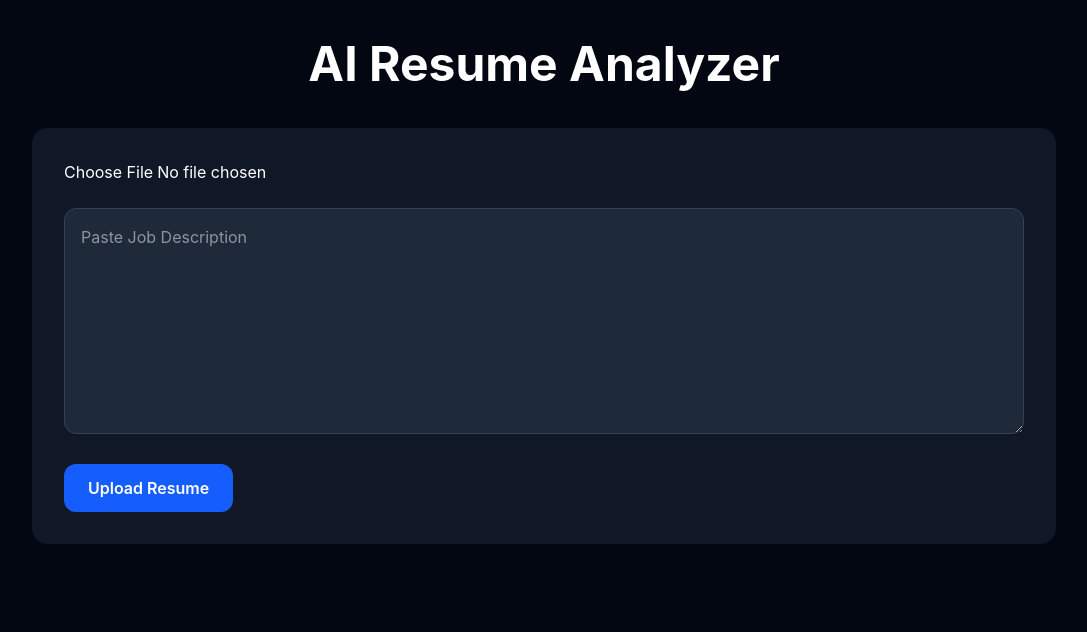
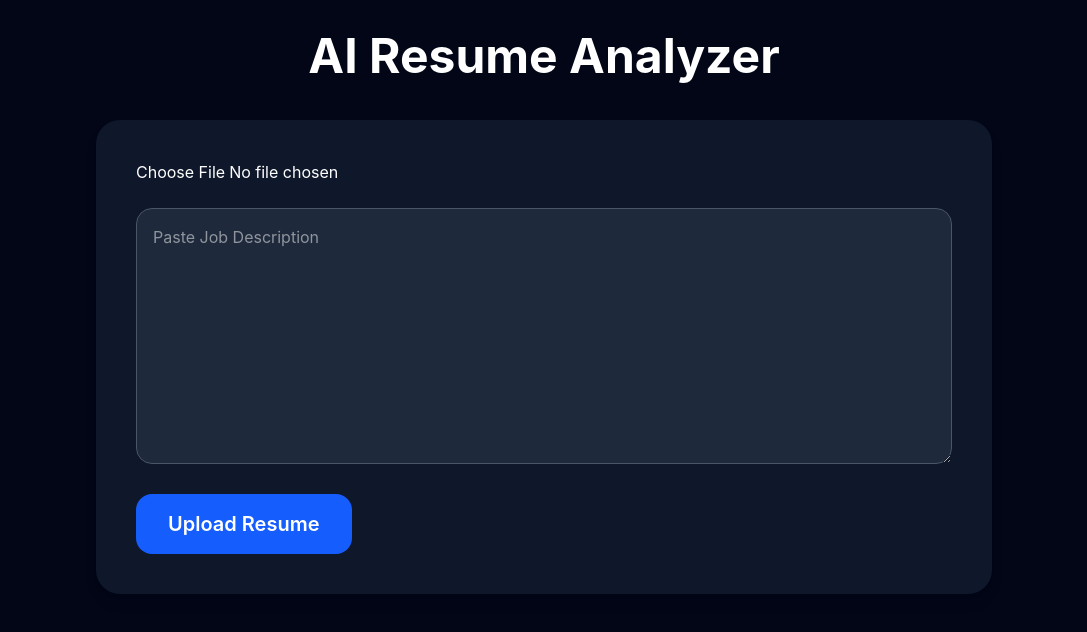
Before and after one commit to dikshikka03/ai-resume-analyzer, a React (Vite) app in the folder frontend-react/: page / in a window 1280 px wide. Shown: the top 632 px of the page, without its empty margins (96-1183 px from the left). Built offline with nearby package versions, Linux system fonts and the light colour scheme.

Commit message:
Replace frontend app

```diff
--- a/frontend-react/src/App.jsx
+++ b/frontend-react/src/App.jsx
@@ -1,61 +1,37 @@
 import { useState } from "react";
-
-import {
-  PieChart,
-  Pie,
-  Cell,
-  Tooltip
-} from "recharts";
+import "./App.css";
 
 function App() {
-
   const [file, setFile] = useState(null);
-
+  const [jobDescription, setJobDescription] = useState("");
   const [result, setResult] = useState(null);
-
-  const [jobDescription, setJobDescription] =
-    useState("");
-
   const [loading, setLoading] = useState(false);
 
-  const [error, setError] = useState("");
-
-  const COLORS = [
-    "#3B82F6",
-    "#10B981"
-  ];
-
   const uploadResume = async () => {
-
+    try {
       if (!file) {
-
         alert("Please select a resume");
-
         return;
       }
 
       setLoading(true);
 
-    setError("");
-
       const formData = new FormData();
 
       formData.append("resume", file);
+      formData.append("jobDescription", jobDescription);
 
-    formData.append(
-      "jobDescription",
-      jobDescription
+      const response = await fetch(
+        "https://ai-resume-analyzer-production-557e.up.railway.app/upload",
+        {
+          method: "POST",
+          body: formData,
+        }
       );
 
-    try {
-
-      const response = await fetch(
-        "http://ai-resume-analyzer-production-557e.up.railway.app/upload",
-        {
-          method: "POST",
-          body: formData
+      if (!response.ok) {
+        throw new Error("Upload failed");
       }
-      );
 
       const data = await response.json();
 
@@ -63,257 +39,112 @@ function App() {
 
       setResult(data);
 
+    } catch (error) {
+      console.log(error);
+      alert("Something went wrong");
+    } finally {
+      setLoading(false);
     }
-    catch (err) {
-
-      setError("Something went wrong");
-
-    }
-    finally {
-
-      setLoading(false);
-
-    }
-
   };
 
-  const chartData = [
-
-    {
-      name: "Matched",
-      value: result?.atsScore || 0
-    },
-
-    {
-      name: "Remaining",
-      value: 100 - (result?.atsScore || 0)
-    }
-
-  ];
-
   return (
-
-    <div className="min-h-screen bg-gray-950 text-white p-10">
-
-      <div className="max-w-5xl mx-auto">
+    <div className="min-h-screen bg-[#020617] text-white p-8">
 
       <h1 className="text-5xl font-bold text-center mb-10">
         AI Resume Analyzer
       </h1>
 
-        <div className="bg-gray-900 p-8 rounded-2xl">
+      <div className="max-w-4xl mx-auto bg-[#0f172a] p-10 rounded-3xl shadow-lg">
 
         <input
           type="file"
+          accept=".pdf"
+          onChange={(e) => setFile(e.target.files[0])}
           className="mb-6"
-            onChange={(e) =>
-              setFile(e.target.files[0])
-            }
         />
 
         <textarea
-            rows="8"
           placeholder="Paste Job Description"
           value={jobDescription}
-            onChange={(e) =>
-              setJobDescription(e.target.value)
-            }
-            className="
-              w-full
-              p-4
-              rounded-xl
-              bg-gray-800
-              border
-              border-gray-700
-              mb-6
-            "
+          onChange={(e) => setJobDescription(e.target.value)}
+          className="w-full h-64 p-4 rounded-2xl bg-[#1e293b] text-white border border-gray-600 outline-none mb-6"
         />
 
         <button
           onClick={uploadResume}
-            disabled={loading}
-            className="
-              bg-blue-600
-              hover:bg-blue-700
-              px-6
-              py-3
-              rounded-xl
-              font-semibold
-            "
+          className="bg-blue-600 hover:bg-blue-700 px-8 py-4 rounded-2xl text-xl font-semibold"
         >
-
-            {
-              loading ? (
-
-                <div className="flex items-center gap-2">
-
-                  <div
-                    className="
-                      w-5
-                      h-5
-                      border-2
-                      border-white
-                      border-t-transparent
-                      rounded-full
-                      animate-spin
-                    "
-                  ></div>
-
-                  <span>
-                    Analyzing...
-                  </span>
-
-                </div>
-
-              ) : (
-
-                "Upload Resume"
-
-              )
-            }
-
+          {loading ? "Uploading..." : "Upload Resume"}
         </button>
 
-          {
+        {result && (
+          <div className="mt-10 grid grid-cols-1 md:grid-cols-2 gap-6">
 
-            error && (
-
-              <p className="text-red-400 mt-4">
-                {error}
-              </p>
-
-            )
-
-          }
-
-        </div>
-
-        {
-
-          result && (
-
-            <div className="grid md:grid-cols-2 gap-6 mt-10">
-
-              <div className="bg-gray-900 p-6 rounded-2xl">
-
-                <h2 className="text-2xl font-bold mb-4">
+            <div className="bg-[#0f172a] p-6 rounded-3xl">
+              <h2 className="text-3xl font-bold mb-4">
                 ATS Match
               </h2>
 
-                <PieChart width={250} height={250}>
-
-                  <Pie
-                    data={chartData}
-                    cx="50%"
-                    cy="50%"
-                    innerRadius={60}
-                    outerRadius={90}
-                    dataKey="value"
-                  >
-
-                    {
-                      chartData.map(
-                        (entry, index) => (
-
-                          <Cell
-                            key={index}
-                            fill={COLORS[index]}
-                          />
-
-                        )
-                      )
-                    }
-
-                  </Pie>
-
-                  <Tooltip />
-
-                </PieChart>
-
-                <p className="text-3xl text-center text-blue-400">
+              <p className="text-5xl text-blue-400">
                 {result.atsScore}%
               </p>
-
             </div>
 
-              <div className="bg-gray-900 p-6 rounded-2xl">
-
-                <h2 className="text-2xl font-bold">
-                  Resume Score
-                </h2>
-
-                <p className="text-4xl text-green-400">
-                  {result.resumeScore}
-                </p>
-
-              </div>
-
-              <div className="bg-gray-900 p-6 rounded-2xl">
-
-                <h2 className="text-2xl font-bold">
+            <div className="bg-[#0f172a] p-6 rounded-3xl">
+              <h2 className="text-3xl font-bold mb-4">
                 Skills
               </h2>
 
               <p>
-                  {result.skills?.join(", ")}
+                {Array.isArray(result.skills)
+                  ? result.skills.join(", ")
+                  : result.skills}
               </p>
-
             </div>
 
-              <div className="bg-gray-900 p-6 rounded-2xl">
-
-                <h2 className="text-2xl font-bold">
+            <div className="bg-[#0f172a] p-6 rounded-3xl">
+              <h2 className="text-3xl font-bold mb-4">
                 Missing Skills
               </h2>
 
               <p>
-                  {result.missingSkills?.join(", ")}
+                {Array.isArray(result.missingSkills)
+                  ? result.missingSkills.join(", ")
+                  : result.missingSkills}
               </p>
-
             </div>
 
-              <div className="bg-gray-900 p-6 rounded-2xl">
-
-                <h2 className="text-2xl font-bold">
+            <div className="bg-[#0f172a] p-6 rounded-3xl">
+              <h2 className="text-3xl font-bold mb-4">
                 Suggested Roles
               </h2>
 
               <p>
-                  {result.suggestedRoles?.join(", ")}
+                {Array.isArray(result.suggestedRoles)
+                  ? result.suggestedRoles.join(", ")
+                  : result.suggestedRoles}
               </p>
-
             </div>
 
-              <div className="bg-gray-900 p-6 rounded-2xl">
-
-                <h2 className="text-2xl font-bold">
+            <div className="bg-[#0f172a] p-6 rounded-3xl md:col-span-2">
+              <h2 className="text-3xl font-bold mb-4">
                 AI Feedback
               </h2>
 
               <p>
-                  {
-                    Array.isArray(
-                      result.feedback
-                    )
+                {Array.isArray(result.feedback)
                   ? result.feedback.join(", ")
-                      : result.feedback
-                  }
+                  : result.feedback}
               </p>
+            </div>
+
+          </div>
+        )}
 
       </div>
 
     </div>
-
-          )
-
-        }
-
-      </div>
-
-    </div>
-
   );
-
 }
 
 export default App;
```
Lines whose indentation alone changed are shown as unchanged.
